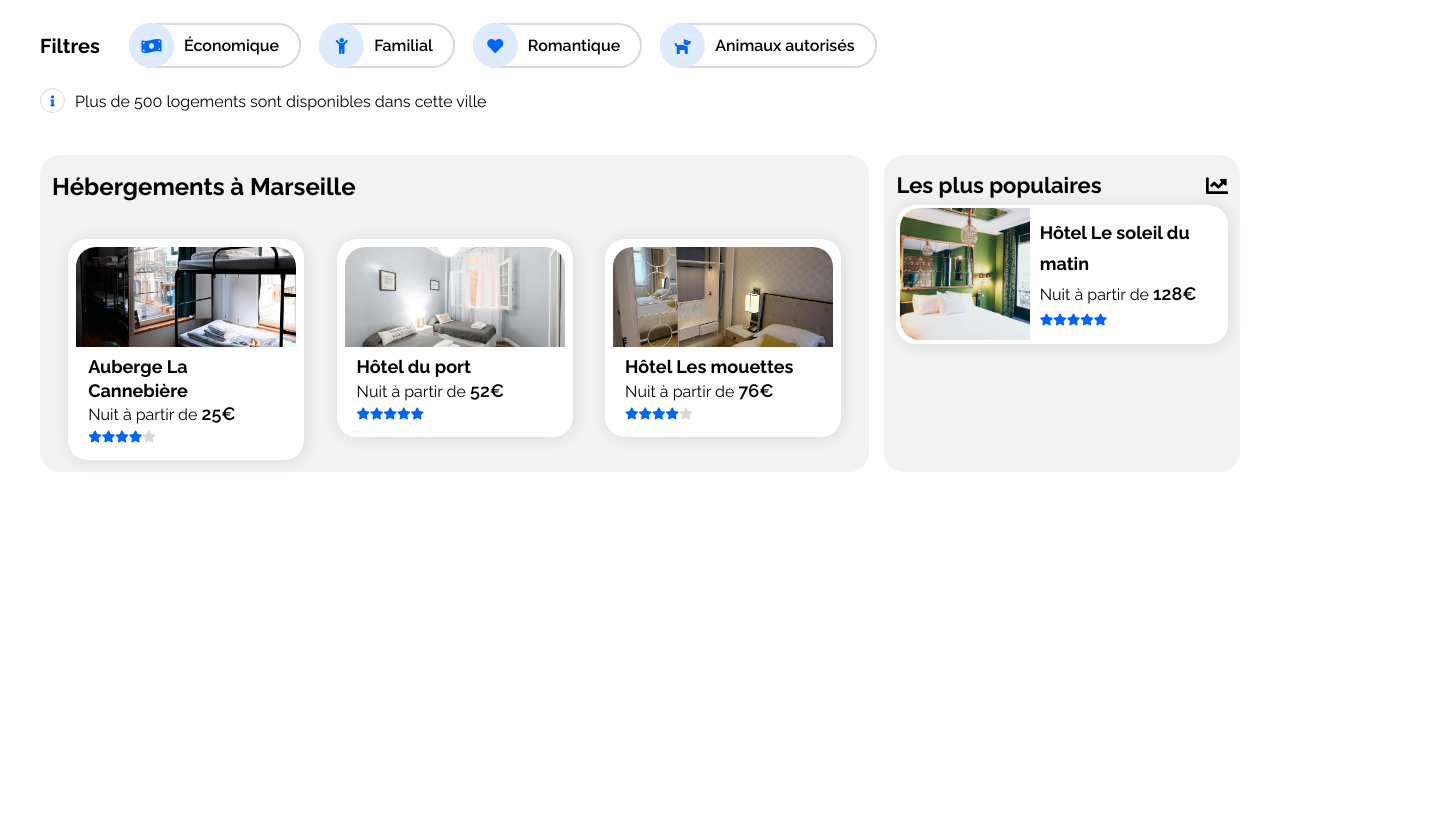
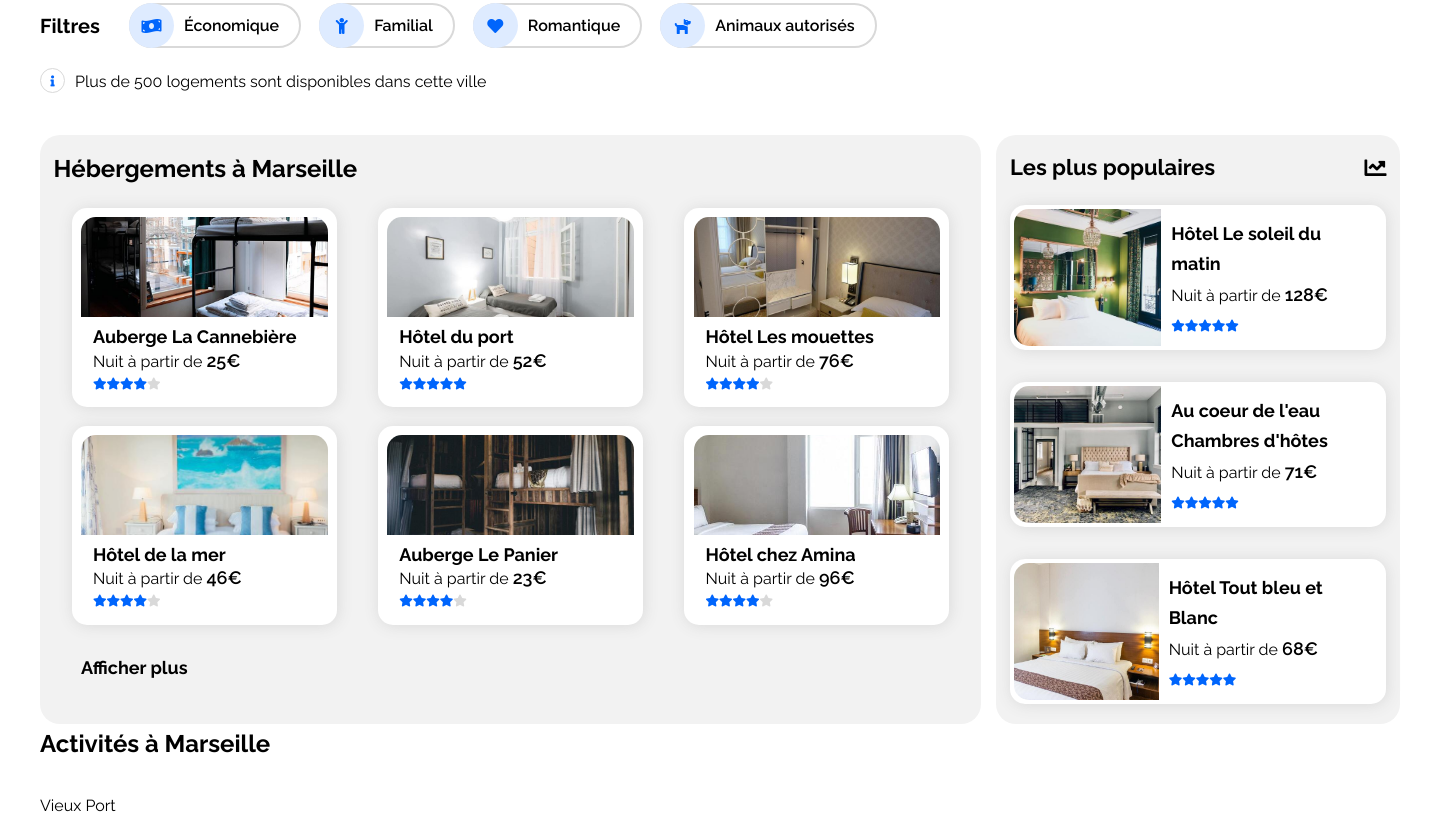
Before and after one commit to AudreyAdelaide/Booki, a plain HTML site: page index.html in a window 1280 px wide. Shown: the part 268-1090 px from the top of the page, 1440 px wide, since content can reach past the window. Before the commit the page ends 800 px from the top, so only its background shows below. Drawn offline with Linux system fonts and the light colour scheme.

Commit message:
Review du bloc populaire

```diff
--- a/assets/css/style.css
+++ b/assets/css/style.css
@@ -65,6 +65,13 @@ nav {
   font-size: 16px;
 }
 
+/********** MAIN **************/
+header,
+main {
+  width: 1440px;
+  margin: 0 auto;
+}
+
 /******************* HEADER*************** */
 
 header {
@@ -74,18 +81,21 @@ header {
 }
 
 .logo {
-  width: 100px;
+  width: 55%;
   margin-left: 20px;
 }
+
 #img-2 {
   display: none;
 }
 
+nav ul {
+  display: flex;
+  align-items: center;
+}
+
 nav ul li {
-  padding: 50px 35px;
-  display: inline-block;
-
-  text-align: center;
+  padding: 40px 30px;
 }
 nav ul li:hover {
   border-top: solid 3px var(--blue-color);
@@ -222,7 +232,7 @@ form input {
   height: 25px;
   margin-right: 10px;
 
-  border-radius: 50%;
+  border-radius: 100%;
   background: #fff;
   border: solid 1px var(--dark-grey);
   color: var(--blue-color);
@@ -264,10 +274,7 @@ form input {
 .heberment-list-container {
   display: flex;
   justify-content: space-between;
-}
-
-.bloc-gauche h2 {
-  margin-bottom: 15px;
+  flex-wrap: wrap;
 }
 
 .prix {
@@ -293,10 +300,10 @@ form input {
 .hebergement {
   background: var(--white);
   padding: 1%;
-  border-radius: 20px;
+  border-radius: 15px;
   margin: 2%;
   margin-bottom: auto;
-  width: 30%;
+  width: 29%;
   /* width: 325px; */
 
   box-shadow: 1px 1px 15px var(--dark-grey);
@@ -308,7 +315,7 @@ form input {
   width: 100%;
   height: 100px;
   object-fit: cover;
-  border-radius: 20px 20px 0 0;
+  border-radius: 15px 15px 0 0;
 }
 
 .hebergement-text {
@@ -322,7 +329,8 @@ form input {
 }
 
 .hebergement:hover {
-  transform: scale(1.1);
+  color: var(--blue-color);
+  transform: scale(1.03);
   transition: transform 0.3s ease;
 }
 
@@ -332,15 +340,29 @@ form input {
   display: flex;
   justify-content: space-between;
   align-items: center;
+
+  margin-bottom: 5%;
 }
 
 /* Cards popular */
 
+#cards-populaires {
+  display: flex;
+  flex-wrap: wrap;
+  align-items: center;
+
+  gap: 32px;
+}
+
 .hebergement-populaire {
   display: flex;
+
   background: var(--white);
   padding: 1%;
-  border-radius: 20px;
+  width: 100%;
+  height: 145px;
+  /* margin: 0 0 3%; */
+  border-radius: 15px;
 
   box-shadow: 1px 1px 15px var(--dark-grey);
 
@@ -349,10 +371,9 @@ form input {
 
 .hebergement-populaire img {
   width: 40%;
-
   /* margin-right: 20px; */
   object-fit: cover;
-  border-radius: 20px 0 0 20px;
+  border-radius: 15px 0 0 15px;
 }
 
 .populaire-infos {
@@ -368,8 +389,15 @@ form input {
 }
 
 .hebergement-populaire:hover {
-  transform: scale(1.1);
+  color: var(--blue-color);
+  transform: scale(1.03);
   transition: transform 0.3s ease;
+}
+
+.plus {
+  font-weight: 700;
+  font-size: 18px;
+  margin: 3%;
 }
 
 /*********** responsive **************/
@@ -417,6 +445,10 @@ form input {
     font-weight: 700;
     font-size: 100%;
   } */
+
+  #cards-populaires {
+    flex-wrap: nowrap;
+  }
 
   .hebergement-populaire {
     display: flex;
@@ -477,7 +509,7 @@ form input {
     text-align: center;
   }
   nav ul li:hover {
-    border-top: none;
+    border-top: transparent;
     border-bottom: solid 6px var(--blue-color);
     transition: all 0.3s ease;
   }
@@ -601,6 +633,10 @@ form input {
   /* .heberment-list-container {
     flex-direction: column;
   } */
+  #cards-populaires {
+    flex-wrap: nowrap;
+    flex-direction: column;
+  }
 
   .hebergement {
     width: 100%;
--- a/index.html
+++ b/index.html
@@ -16,7 +16,7 @@
 
     <!------------------------ HEADER --------------------->
     <header>
-        <img src="assets/images/logo/Booki.png" alt="logo Booki" id="img-1" class="logo">
+        <a href="/"><img src="assets/images/logo/Booki.png" alt="logo Booki" id="img-1" class="logo"></a>
         <img src="assets/images/logo/Booki@3x.png" alt="logo Booki" id="img-2" class="logo">
         <nav>
             <ul>
@@ -26,7 +26,7 @@
         </nav>
     </header>
 
-
+    <main>
         <section id="recherche">
             <h1>Trouver votre hébergement pour des vacances de rêve</h1>
             <p id="subtitle">En plein centre ville ou en pleine nature</p>
@@ -72,8 +72,8 @@
                             <p>Nuit à partir de <span class="prix">25€</span></p>
 
                             <span class="blue-stars"><i class="fas fa-star"></i><i class="fas fa-star"></i><i
-                                class="fas fa-star"></i><i class="fas fa-star"></i></span><span class="grey-stars"><i
-                                class="fas fa-star"></i></span>
+                                    class="fas fa-star"></i><i class="fas fa-star"></i></span><span
+                                class="grey-stars"><i class="fas fa-star"></i></span>
                         </div>
                     </div>
 
@@ -86,7 +86,8 @@
                             <p>Nuit à partir de <span class="prix">52€</span></p>
 
                             <span class="blue-stars"><i class="fas fa-star"></i><i class="fas fa-star"></i><i
-                                class="fas fa-star"></i><i class="fas fa-star"></i><i class="fas fa-star"></i></span>
+                                    class="fas fa-star"></i><i class="fas fa-star"></i><i
+                                    class="fas fa-star"></i></span>
                         </div>
                     </div>
 
@@ -99,87 +100,103 @@
                             <p>Nuit à partir de <span class="prix">76€</span></p>
 
                             <span class="blue-stars"><i class="fas fa-star"></i><i class="fas fa-star"></i><i
-                                class="fas fa-star"></i><i class="fas fa-star"></i></span><span class="grey-stars"><i
-                                class="fas fa-star"></i></span>
+                                    class="fas fa-star"></i><i class="fas fa-star"></i></span><span
+                                class="grey-stars"><i class="fas fa-star"></i></span>
+                        </div>
+                    </div>
+                    <div class="hebergement">
+
+                        <img src="assets/images/hebergements/4_small/annie-spratt-Eg1qcIitAuA-unsplash.jpg" alt="">
+
+                        <div class="hebergement-text">
+                            <p class="hebergement-title">Hôtel de la mer</p>
+                            <p>Nuit à partir de <span class="prix">46€</span></p>
+
+                            <span class="blue-stars"><i class="fas fa-star"></i><i class="fas fa-star"></i><i
+                                    class="fas fa-star"></i><i class="fas fa-star"></i></span><span
+                                class="grey-stars"><i class="fas fa-star"></i></span>
+                        </div>
+                    </div>
+                    <div class="hebergement">
+
+                        <img src="assets/images/hebergements/4_small/nicate-lee-kT-ZyaiwBe0-unsplash.jpg" alt="">
+
+                        <div class="hebergement-text">
+                            <p class="hebergement-title">Auberge Le Panier</p>
+                            <p>Nuit à partir de <span class="prix">23€</span></p>
+
+                            <span class="blue-stars"><i class="fas fa-star"></i><i class="fas fa-star"></i><i
+                                    class="fas fa-star"></i><i class="fas fa-star"></i></span><span
+                                class="grey-stars"><i class="fas fa-star"></i></span>
+                        </div>
+                    </div>
+                    <div class="hebergement">
+
+                        <img src="assets/images/hebergements/4_small/febrian-zakaria-M6S1WvfW68A-unsplash.jpg" alt="">
+
+                        <div class="hebergement-text">
+                            <p class="hebergement-title">Hôtel chez Amina</p>
+                            <p>Nuit à partir de <span class="prix">96€</span></p>
+
+                            <span class="blue-stars"><i class="fas fa-star"></i><i class="fas fa-star"></i><i
+                                    class="fas fa-star"></i><i class="fas fa-star"></i></span><span
+                                class="grey-stars"><i class="fas fa-star"></i></span>
                         </div>
                     </div>
 
-                <!--<div class="apartment-box">
-                    <img src="" alt="">
-                    <h3>Hôtel Les mouettes</h3>
-                    <p>Nuit à partir de 76€</p>
-                    <span><i class="fas fa-star"></i><i class="fas fa-star"></i><i class="fas fa-star"></i><i
-                            class="fas fa-star"></i><i class="fas fa-star"></i></span>
                 </div>
-                <div class="apartment-box">
-                    <img src="" alt="">
-                    <h3>Hôtel de la mer</h3>
-                    <p>Nuit à partir de 46€</p>
-                    <span><i class="fas fa-star"></i><i class="fas fa-star"></i><i class="fas fa-star"></i><i
-                            class="fas fa-star"></i><i class="fas fa-star"></i></span>
-                </div>
-                <div class="apartment-box">
-                    <img src="" alt="">
-                    <h3>Auberge Le Panier</h3>
-                    <p>Nuit à partir de 23€</p>
-                    <span><i class="fas fa-star"></i><i class="fas fa-star"></i><i class="fas fa-star"></i><i
-                            class="fas fa-star"></i><i class="fas fa-star"></i></span>
-                </div>
-                <div class="apartment-box">
-                    <img src="" alt="">
-                    <h3>Hôtel chez Amina</h3>
-                    <p>Nuit à partir de 96€</p>
-                    <span><i class="fas fa-star"></i><i class="fas fa-star"></i><i class="fas fa-star"></i><i
-                            class="fas fa-star"></i><i class="fas fa-star"></i></span>
-                </div> -->
 
-            </div>
+                <p class="plus">Afficher plus</p>
             </div>
 
             <div class="bloc-droit">
                 <h1>Les plus populaires<i class="fas fa-chart-line"></i></h1>
-            <div class="cars-populaires">
+                <div id="cards-populaires">
 
 
                     <div class="hebergement-populaire">
-
                         <img src="assets/images/hebergements/4_small/emile-guillemot-Bj_rcSC5XfE-unsplash.jpg" alt="">
-
                         <div class="populaire-infos">
                             <div class="populaire-text">
                                 <p class="populaire-title">Hôtel Le soleil du matin</p>
                                 <p>Nuit à partir de <span class="prix">128€</span></p>
                             </div>
-
                             <span class="blue-stars"><i class="fas fa-star"></i><i class="fas fa-star"></i><i
-                                class="fas fa-star"></i><i class="fas fa-star"></i><i class="fas fa-star"></i></span>
+                                    class="fas fa-star"></i><i class="fas fa-star"></i><i
+                                    class="fas fa-star"></i></span>
                         </div>
                     </div>
 
-
-                <!-- <div class="apartment-list-location">
-                <div class="apartment-popular-box">
-                    <img src="" alt="">
-                    <h3>Au coeur de l'eau Chambres d'hôtes</h3>
-                    <p>Nuit à partir de 71€</p>
-                    <span><i class="fas fa-star"></i><i class="fas fa-star"></i><i class="fas fa-star"></i><i
-                            class="fas fa-star"></i><i class="fas fa-star"></i></span>
+                    <div class="hebergement-populaire">
+                        <img src="assets/images/hebergements/4_small/aw-creative-VGs8z60yT2c-unsplash.jpg" alt="">
+                        <div class="populaire-infos">
+                            <div class="populaire-text">
+                                <p class="populaire-title">Au coeur de l'eau Chambres d'hôtes</p>
+                                <p>Nuit à partir de <span class="prix">71€</span></p>
+                            </div>
+                            <span class="blue-stars"><i class="fas fa-star"></i><i class="fas fa-star"></i><i
+                                    class="fas fa-star"></i><i class="fas fa-star"></i><i
+                                    class="fas fa-star"></i></span>
                         </div>
                     </div>
-            <div class="apartment-list-location">
-                <div class="apartment-popular-box">
-                    <img src="" alt="">
-                    <h3>Hôtel Tout bleu et Blanc</h3>
-                    <p>Nuit à partir de 68€</p>
-                    <span><i class="fas fa-star"></i><i class="fas fa-star"></i><i class="fas fa-star"></i><i
-                            class="fas fa-star"></i><i class="fas fa-star"></i></span>
+
+                    <div class="hebergement-populaire">
+                        <img src="assets/images/hebergements/4_small/febrian-zakaria-sjvU0THccQA-unsplash.jpg" alt="">
+                        <div class="populaire-infos">
+                            <div class="populaire-text">
+                                <p class="populaire-title">Hôtel Tout bleu et Blanc</p>
+                                <p>Nuit à partir de <span class="prix">68€</span></p>
                             </div>
-            </div> -->
-
+                            <span class="blue-stars"><i class="fas fa-star"></i><i class="fas fa-star"></i><i
+                                    class="fas fa-star"></i><i class="fas fa-star"></i><i
+                                    class="fas fa-star"></i></span>
                         </div>
                     </div>
+                </div>
+            </div>
+
         </section>
-    <!--
+
         <section id="activity">
             <h2>Activités à Marseille</h2>
 
@@ -220,8 +237,8 @@
                 </div>
             </div>
         </section>
-
-    <footer>
+    </main>
+    <!-- <footer>
         <div class="box">
             <h3>A propos</h3>
             <ul>
@@ -246,7 +263,7 @@
                 <li><a href="#">Nous contacter</a></li>
             </ul>
         </div>
-    </footer> -->
+    </footer>  -->
 
 </body>
 
```
Lines whose indentation alone changed are shown as unchanged.
